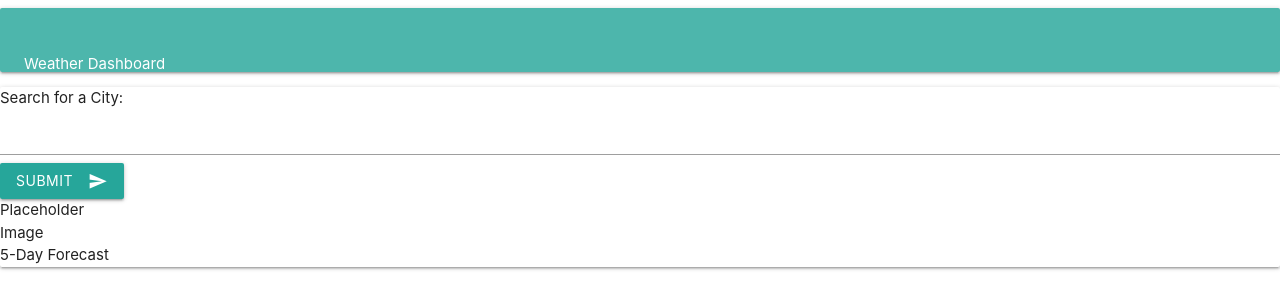
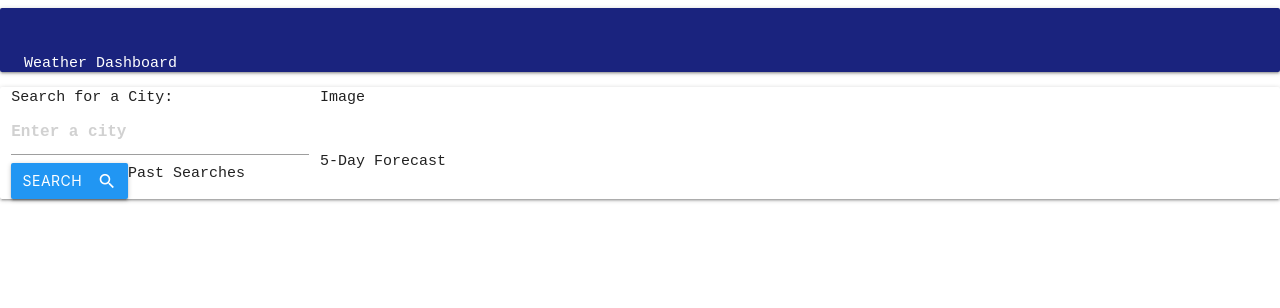
Before and after one commit to JoshuaAldrich/WeatherWeGo, a plain HTML site: page index.html in a window 1280 px wide. Drawn offline with nearby package versions, Linux system fonts and the light colour scheme.

Commit message:
Updates to html some basic css created and some variables in javascript

```diff
--- a/assets/CSS/style.css
+++ b/assets/CSS/style.css
@@ -0,0 +1,24 @@
+* {
+  margin: 0;
+  padding: 0;
+  box-sizing: border-box;
+}
+
+body {
+  font-family: "Courier New", Courier, monospace;
+}
+
+.input {
+  text-align: center;
+  margin: 100px 0;
+}
+
+input[type="text"] {
+  height: 50px;
+  width: 600px;
+  font-family: "Courier New", Courier, monospace;
+  font-weight: bold;
+  font-size: 20px;
+  border: none;
+  border-radius: 2px;
+}
--- a/index.html
+++ b/index.html
@@ -14,27 +14,39 @@
       rel="stylesheet"
       href="https://cdnjs.cloudflare.com/ajax/libs/materialize/1.0.0/css/materialize.min.css"
     />
-
     <link rel="stylesheet" href="./assets/css/style.css" />
     <title>Weather Dashboard</title>
   </head>
   <body>
-    <nav class="card-panel teal lighten-2">Weather Dashboard</nav>
-    <div class="card">
-      <div class="search">
+    <!--nav bar-->
+    <nav class="card-panel #1a237e indigo darken-4">Weather Dashboard</nav>
+
+    <!--Search section and previous cities-->
+    <div class="card row">
+      <div class="search col s3">
         Search for a City:
-        <input type="text" class="search-bar" />
+        <input type="text" class="search-bar" placeholder="Enter a city" />
         <button
-          class="btn waves-effect waves-light"
+          class="btn waves-effect waves-light #2196f3 blue col s"
           type="submit"
           name="action"
         >
-          Submit
-          <i class="material-icons right">send</i>
+          Search
+          <i class="material-icons right">search</i>
         </button>
+        <div>Past Searches</div>
+        <ul id="past-cities" class="hide"></ul>
       </div>
-      <div class="previousResults">Placeholder</div>
-      <div class="currentResult">Image</div>
+
+      <!--Current forecast-->
+      <div class="currentResult">
+        Image
+        <h1 class="name"></h1>
+        <p class="description"></p>
+        <p class="temp"></p>
+      </div>
+
+      <!--5 day forecast-->
       <div class="Forecast">5-Day Forecast</div>
     </div>
     <script src="./assets/JS/script.js"></script>
```
